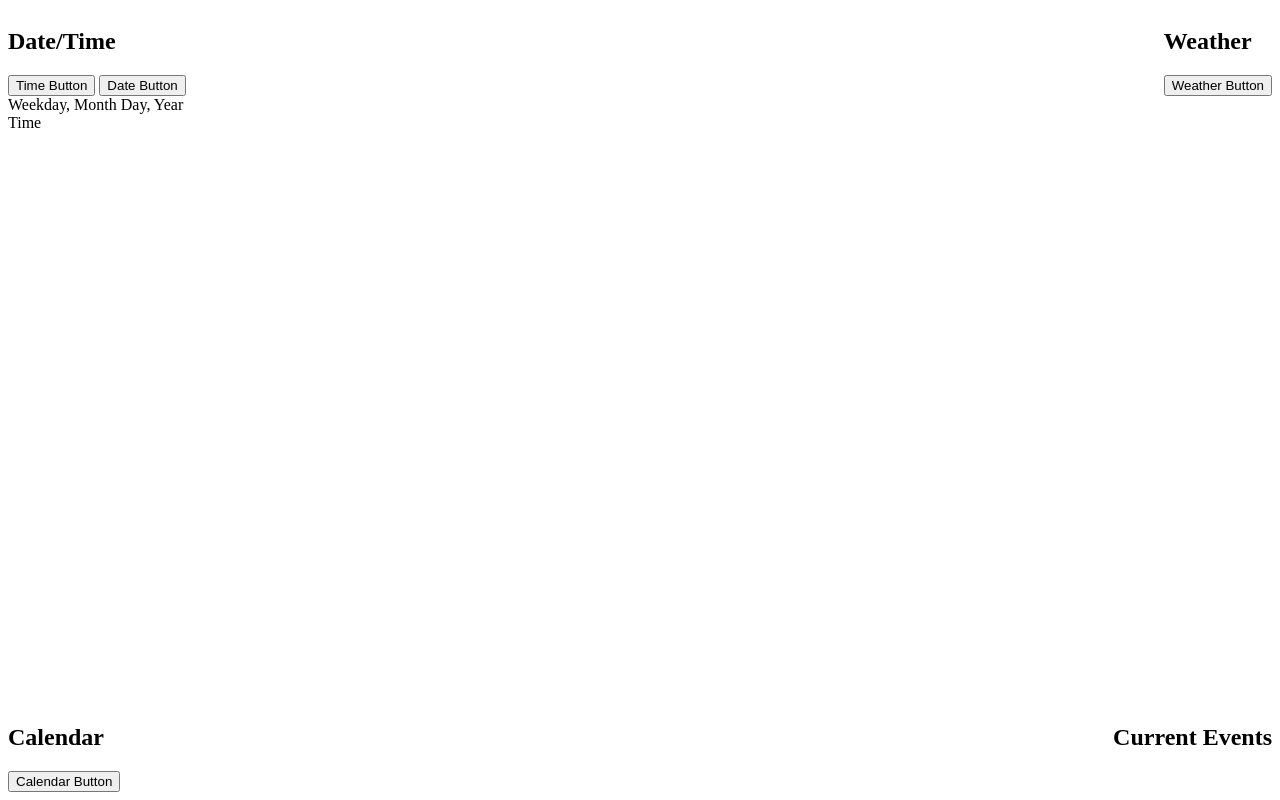
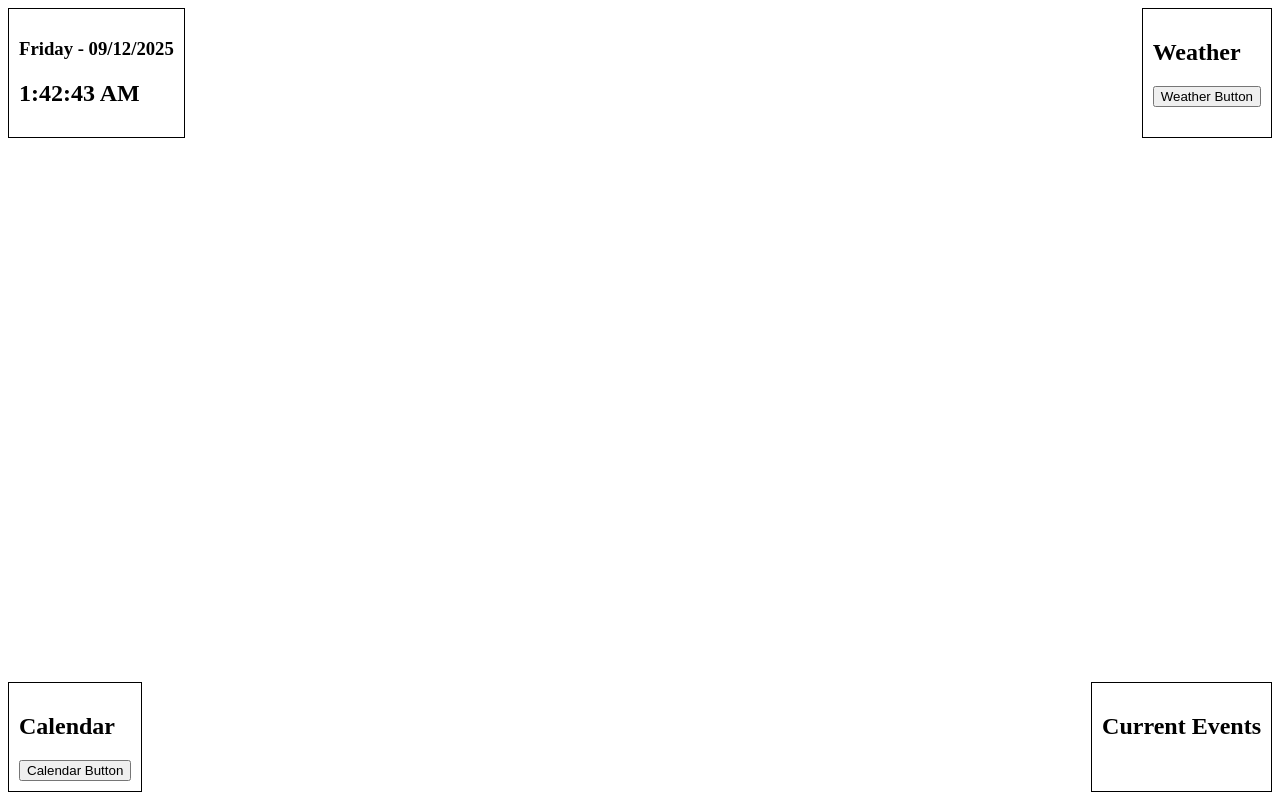
Before and after one commit to Carterf03/MagicMirror, a website with bundled scripts: page frontend/home.html in a window 1280 px wide. Built offline with nearby package versions, Linux system fonts and the light colour scheme; no server answers.

Commit message:
Created a clock to call the time API and a local clock

```diff
--- a/frontend/home.html
+++ b/frontend/home.html
@@ -7,17 +7,15 @@
 
     <link rel="stylesheet" href="./styles.css">
 
+    <script src="./js/time.js" type="module"></script>
+    <script src="./js/weather.js" type="module"></script>
     <script src="./js/news.js" type="module"></script>
 </head>
 <body>
     <header>
-        <section id="date">
-            <h1 class="temp">Date/Time</h1>
-            <button class="temp" id="timebutton">Time Button</button>
-            <button class="temp" id="datebutton">Date Button</button>
-
-            <div>Weekday, Month Day, Year</div>
-            <div>Time</div>
+        <section id="datetime">
+            <!-- <h1 class="temp">Date/Time</h1> -->
+            <!-- <button class="temp" id="datetimebutton">Datetime Button</button> -->
         </section>
 
         <section id="weather">
--- a/frontend/js/APIClient.js
+++ b/frontend/js/APIClient.js
@@ -1,6 +1,16 @@
 import HTTPClient from './HTTPClient.js';
 
 const BASE_API_PATH = 'http://localhost:5000'; // Flask default port
+
+// Calls HTTPClient to get the time and date
+const getTime = () => {
+    return HTTPClient.get(`${BASE_API_PATH}/time`);
+};
+
+// Calls HTTPClient to get the weather
+const getWeather = () => {
+    return HTTPClient.get(`${BASE_API_PATH}/weather`);
+};
 
 // Calls HTTPClient to get news stories based off a category
 const getNewsStories = (category) => {
@@ -9,5 +19,7 @@ const getNewsStories = (category) => {
 
 
 export default {
+    getTime,
+    getWeather,
     getNewsStories
 };
--- a/frontend/js/time.js
+++ b/frontend/js/time.js
@@ -1,12 +1,78 @@
 import api from './APIClient.js';
 
-const timebutton = document.querySelector('#timebutton');
-const datebutton = document.querySelector('#datebutton');
+// HTML Section for the Date and Time
+const datetimeSection = document.querySelector('section#datetime');
 
-timebutton.addEventListener('click', e => {
-    // TODO
-});
 
-datebutton.addEventListener('click', e => {
-    // TODO
-});
+// API Clock
+// function updateTime() {
+//     // API call to get top news stories for a specific category
+//     api.getTime().then(datetime => {
+//         // Clear pervious datetime content
+//         datetimeSection.innerHTML = "";
+
+//         // Date elements
+//         const date = datetime.date.split("-"); // ["year", "month", "day"]
+
+//         const h3 = document.createElement('h3');
+//         // h3.textContent = datetime.day_of_week;
+//         // h3.textContent += " - " + date[1];
+//         // h3.textContent += "/" + date[2];
+//         // h3.textContent += "/" + date[0];
+//         h3.textContent = `${datetime.day_of_week} - ${date[1]}/${date[2]}/${date[0]}`;
+//         datetimeSection.appendChild(h3);
+
+//         // Time elements
+//         const h1 = document.createElement('h1');
+//         h1.textContent = datetime.time_12h;
+//         datetimeSection.appendChild(h1);
+//     }).catch(err => {
+//         console.log(err);
+//     });
+// }
+
+
+// // Update every second
+// setInterval(updateTime, 1000);
+
+// // Initial call
+// updateTime();
+
+
+
+
+
+// TESTING: Local Clock
+function updateLocalClock() {
+    const now = new Date();
+    const weekday = now.toLocaleDateString('en-US', {
+        weekday: 'long'
+    });
+
+    const datetimeSection = document.querySelector('section#datetime');
+    datetimeSection.innerHTML = '';
+
+    const h3 = document.createElement('h3');
+    const month = String(now.getMonth() + 1).padStart(2, '0');
+    const day = String(now.getDate()).padStart(2, '0');
+    const year = now.getFullYear();
+    h3.textContent = `${weekday} - ${month}/${day}/${year}`;
+    datetimeSection.appendChild(h3);
+
+    // Time elements
+    const timeString = now.toLocaleTimeString('en-US', {
+        hour: 'numeric',
+        minute: 'numeric',
+        second: 'numeric',
+        hour12: true
+    });
+    const h1 = document.createElement('h1');
+    h1.textContent = timeString;
+    datetimeSection.appendChild(h1);
+}
+
+// Update every second
+setInterval(updateLocalClock, 1000);
+
+// Initial call
+updateLocalClock();
--- a/frontend/styles.css
+++ b/frontend/styles.css
@@ -15,3 +15,16 @@ footer {
     justify-content: space-between;
     margin-top: auto;
 }
+
+
+
+
+
+
+
+
+/* TESTING */
+section {
+    border: 1px solid black;
+    padding: 10px;
+}
```
Also changed, not shown: README.md.
